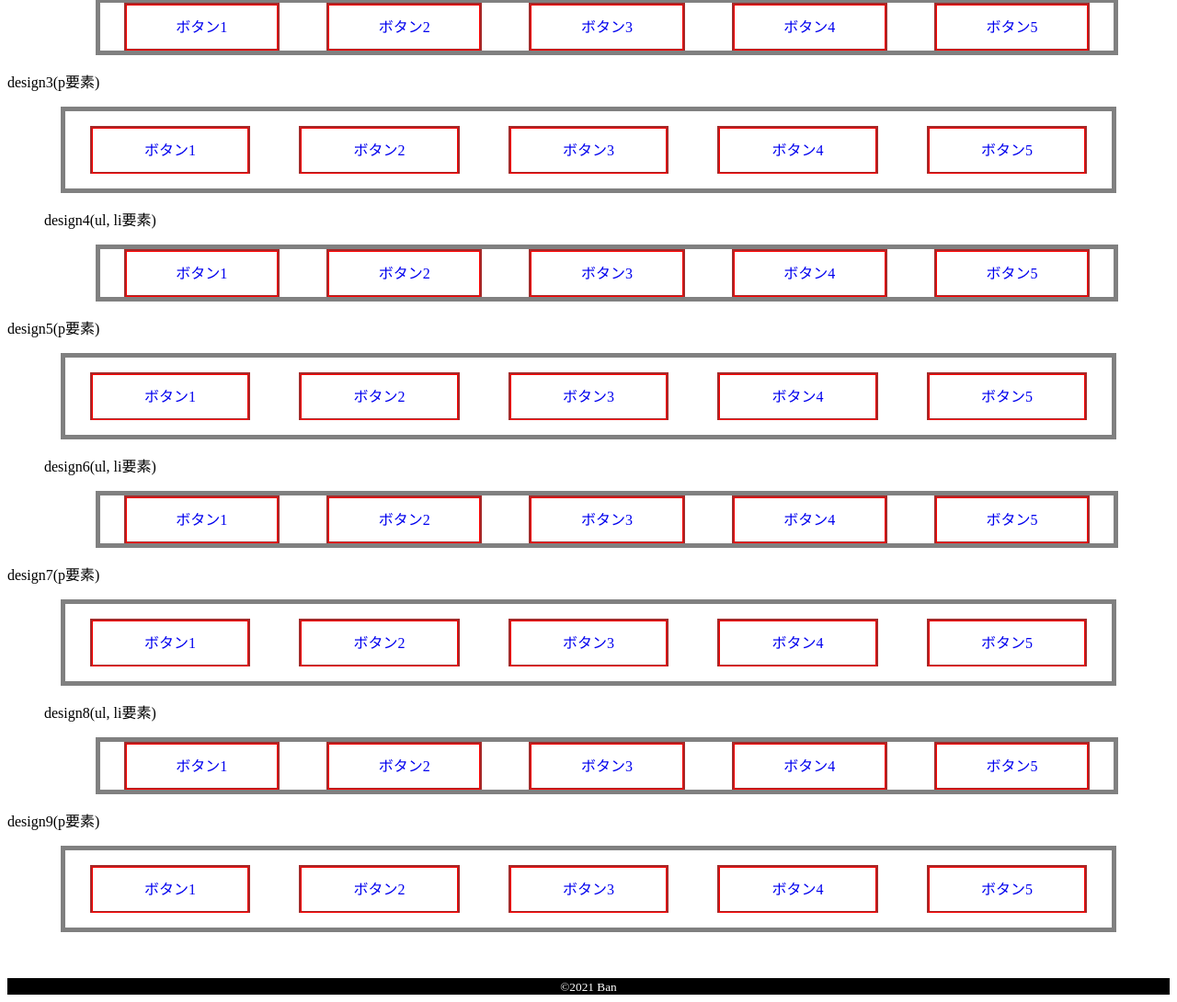
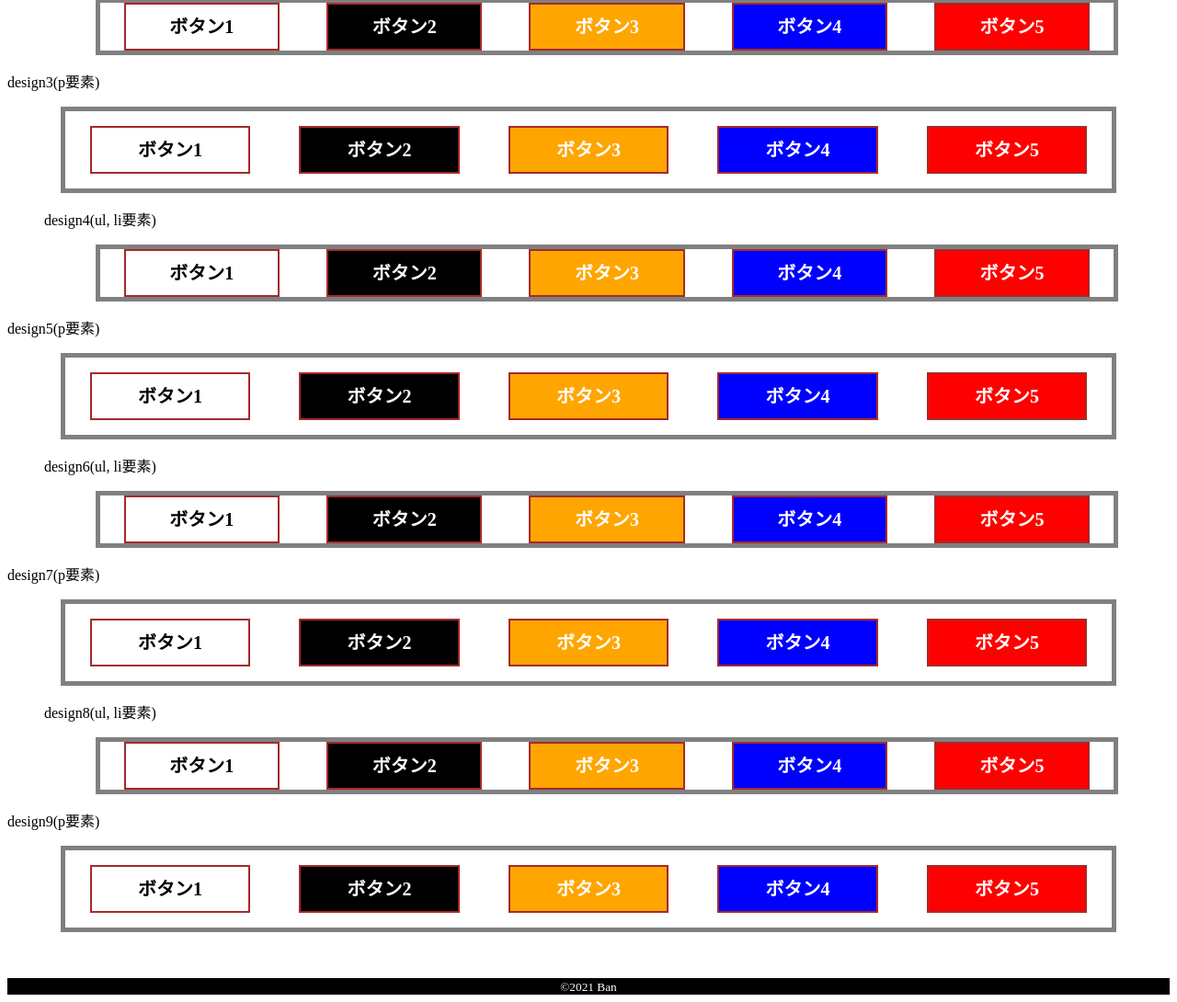
Before and after one commit to VAN1119/button, a plain HTML site: page index.html in a window 1280 px wide. Shown: the part 331-1421 px from the top of the page at 92% size. Drawn offline with Linux system fonts and the light colour scheme.

Commit message:
change color

```diff
--- a/index.html
+++ b/index.html
@@ -13,90 +13,90 @@
         <div id="design1">
             <p>design1(p要素)</p>
             <div class="btn-cover">
-                <p class="btn"><a href="#design1" class="d1">ボタン1</a></p>
-                <p class="btn"><a href="#design1" class="d1">ボタン2</a></p>
-                <p class="btn"><a href="#design1" class="d1">ボタン3</a></p>
-                <p class="btn"><a href="#design1" class="d1">ボタン4</a></p>
-                <p class="btn"><a href="#design1" class="d1">ボタン5</a></p>
+                <p class="btn"><a href="#design1" class="d1 btn1">ボタン1</a></p>
+                <p class="btn"><a href="#design1" class="d1 btn2">ボタン2</a></p>
+                <p class="btn"><a href="#design1" class="d1 btn3">ボタン3</a></p>
+                <p class="btn"><a href="#design1" class="d1 btn4">ボタン4</a></p>
+                <p class="btn"><a href="#design1" class="d1 btn5">ボタン5</a></p>
             </div>
         </div>
         <ul id="design2">
             <p>design2(ul, li要素)</p>
             <div class="btn-cover">
-                <li class="btn"><a href="#design2" class="d2">ボタン1</a></li>
-                <li class="btn"><a href="#design2" class="d2">ボタン2</a></li>
-                <li class="btn"><a href="#design2" class="d2">ボタン3</a></li>
-                <li class="btn"><a href="#design2" class="d2">ボタン4</a></li>
-                <li class="btn"><a href="#design2" class="d2">ボタン5</a></li>
+                <li class="btn"><a href="#design2" class="d2 btn1">ボタン1</a></li>
+                <li class="btn"><a href="#design2" class="d2 btn2">ボタン2</a></li>
+                <li class="btn"><a href="#design2" class="d2 btn3">ボタン3</a></li>
+                <li class="btn"><a href="#design2" class="d2 btn4">ボタン4</a></li>
+                <li class="btn"><a href="#design2" class="d2 btn5">ボタン5</a></li>
         </div>       </ul>
         <div id="design3">
             <p>design3(p要素)</p>
             <div class="btn-cover">
-                <p class="btn"><a href="#design3" class="d3">ボタン1</a></p>
-                <p class="btn"><a href="#design3" class="d3">ボタン2</a></p>
-                <p class="btn"><a href="#design3" class="d3">ボタン3</a></p>
-                <p class="btn"><a href="#design3" class="d3">ボタン4</a></p>
-                <p class="btn"><a href="#design3" class="d3">ボタン5</a></p>
+                <p class="btn"><a href="#design3" class="d3 btn1">ボタン1</a></p>
+                <p class="btn"><a href="#design3" class="d3 btn2">ボタン2</a></p>
+                <p class="btn"><a href="#design3" class="d3 btn3">ボタン3</a></p>
+                <p class="btn"><a href="#design3" class="d3 btn4">ボタン4</a></p>
+                <p class="btn"><a href="#design3" class="d3 btn5">ボタン5</a></p>
             </div>
         </div>
         <ul id="design4">
             <p>design4(ul, li要素)</p>
             <div class="btn-cover">
-                <li class="btn"><a href="#design4" class="d4">ボタン1</a></li>
-                <li class="btn"><a href="#design4" class="d4">ボタン2</a></li>
-                <li class="btn"><a href="#design4" class="d4">ボタン3</a></li>
-                <li class="btn"><a href="#design4" class="d4">ボタン4</a></li>
-                <li class="btn"><a href="#design4" class="d4">ボタン5</a></li>
+                <li class="btn"><a href="#design4" class="d4 btn1">ボタン1</a></li>
+                <li class="btn"><a href="#design4" class="d4 btn2">ボタン2</a></li>
+                <li class="btn"><a href="#design4" class="d4 btn3">ボタン3</a></li>
+                <li class="btn"><a href="#design4" class="d4 btn4">ボタン4</a></li>
+                <li class="btn"><a href="#design4" class="d4 btn5">ボタン5</a></li>
             </div>
         </ul>
         <div id="design5">
             <p>design5(p要素)</p>
             <div class="btn-cover">
-                <p class="btn"><a href="#design5" class="d5">ボタン1</a></p>
-                <p class="btn"><a href="#design5" class="d5">ボタン2</a></p>
-                <p class="btn"><a href="#design5" class="d5">ボタン3</a></p>
-                <p class="btn"><a href="#design5" class="d5">ボタン4</a></p>
-                <p class="btn"><a href="#design5" class="d5">ボタン5</a></p>
+                <p class="btn"><a href="#design5" class="d5 btn1">ボタン1</a></p>
+                <p class="btn"><a href="#design5" class="d5 btn2">ボタン2</a></p>
+                <p class="btn"><a href="#design5" class="d5 btn3">ボタン3</a></p>
+                <p class="btn"><a href="#design5" class="d5 btn4">ボタン4</a></p>
+                <p class="btn"><a href="#design5" class="d5 btn5">ボタン5</a></p>
             </div>
         </div>
         <ul id="design6">
             <p>design6(ul, li要素)</p>
             <div class="btn-cover">
-                <li class="btn"><a href="#design6" class="d6">ボタン1</a></li>
-                <li class="btn"><a href="#design6" class="d6">ボタン2</a></li>
-                <li class="btn"><a href="#design6" class="d6">ボタン3</a></li>
-                <li class="btn"><a href="#design6" class="d6">ボタン4</a></li>
-                <li class="btn"><a href="#design6" class="d6">ボタン5</a></li>
+                <li class="btn"><a href="#design6" class="d6 btn1">ボタン1</a></li>
+                <li class="btn"><a href="#design6" class="d6 btn2">ボタン2</a></li>
+                <li class="btn"><a href="#design6" class="d6 btn3">ボタン3</a></li>
+                <li class="btn"><a href="#design6" class="d6 btn4">ボタン4</a></li>
+                <li class="btn"><a href="#design6" class="d6 btn5">ボタン5</a></li>
             </div>
         </ul>
         <div id="design7">
             <p>design7(p要素)</p>
             <div class="btn-cover">
-                <p class="btn"><a href="#design7" class="d7">ボタン1</a></p>
-                <p class="btn"><a href="#design7" class="d7">ボタン2</a></p>
-                <p class="btn"><a href="#design7" class="d7">ボタン3</a></p>
-                <p class="btn"><a href="#design7" class="d7">ボタン4</a></p>
-                <p class="btn"><a href="#design7" class="d7">ボタン5</a></p>
+                <p class="btn"><a href="#design7" class="d7 btn1">ボタン1</a></p>
+                <p class="btn"><a href="#design7" class="d7 btn2">ボタン2</a></p>
+                <p class="btn"><a href="#design7" class="d7 btn3">ボタン3</a></p>
+                <p class="btn"><a href="#design7" class="d7 btn4">ボタン4</a></p>
+                <p class="btn"><a href="#design7" class="d7 btn5">ボタン5</a></p>
             </div>
         </div>
         <ul id="design8">
             <p>design8(ul, li要素)</p>
             <div class="btn-cover">
-                <li class="btn"><a href="#design8" class="d8">ボタン1</a></li>
-                <li class="btn"><a href="#design8" class="d8">ボタン2</a></li>
-                <li class="btn"><a href="#design8" class="d8">ボタン3</a></li>
-                <li class="btn"><a href="#design8" class="d8">ボタン4</a></li>
-                <li class="btn"><a href="#design8" class="d8">ボタン5</a></li>
+                <li class="btn"><a href="#design8" class="d8 btn1">ボタン1</a></li>
+                <li class="btn"><a href="#design8" class="d8 btn2">ボタン2</a></li>
+                <li class="btn"><a href="#design8" class="d8 btn3">ボタン3</a></li>
+                <li class="btn"><a href="#design8" class="d8 btn4">ボタン4</a></li>
+                <li class="btn"><a href="#design8" class="d8 btn5">ボタン5</a></li>
             </div>
         </ul>
         <div id="design9">
             <p>design9(p要素)</p>
             <div class="btn-cover">
-                <p class="btn"><a href="#design9" class="d9">ボタン1</a></p>
-                <p class="btn"><a href="#design9" class="d9">ボタン2</a></p>
-                <p class="btn"><a href="#design9" class="d9">ボタン3</a></p>
-                <p class="btn"><a href="#design9" class="d9">ボタン4</a></p>
-                <p class="btn"><a href="#design9" class="d9">ボタン5</a></p>
+                <p class="btn"><a href="#design9" class="d9 btn1">ボタン1</a></p>
+                <p class="btn"><a href="#design9" class="d9 btn2">ボタン2</a></p>
+                <p class="btn"><a href="#design9" class="d9 btn3">ボタン3</a></p>
+                <p class="btn"><a href="#design9" class="d9 btn4">ボタン4</a></p>
+                <p class="btn"><a href="#design9" class="d9 btn5">ボタン5</a></p>
             </div>
         </div>
     </main>
--- a/style.css
+++ b/style.css
@@ -28,10 +28,35 @@ p.btn, li.btn{
 
 .d1, .d2, .d3, .d4, .d5, .d6, .d7, .d8, .d9{
     display: block;
-    line-height: 3em; /* 高さを中央揃え */
+    line-height: 2.4em; /* 高さを中央揃え …難しい*/
     text-decoration: none;
-    border: 1px solid red;
+    font-size: 20px;
+    font-weight: bold;
 }
+
+/* 色の指定 */
+.btn1 {
+    color: black;
+    background-color: white;
+}
+.btn2 {
+    color: white;
+    background-color: black;
+}
+.btn3 {
+    color: white;
+    background-color: orange;
+}
+.btn4 {
+    color: white;
+    background-color: blue;
+}
+.btn5 {
+    color: white;
+    background-color: red;
+}
+
+
 
 footer {
     color: white;
```
